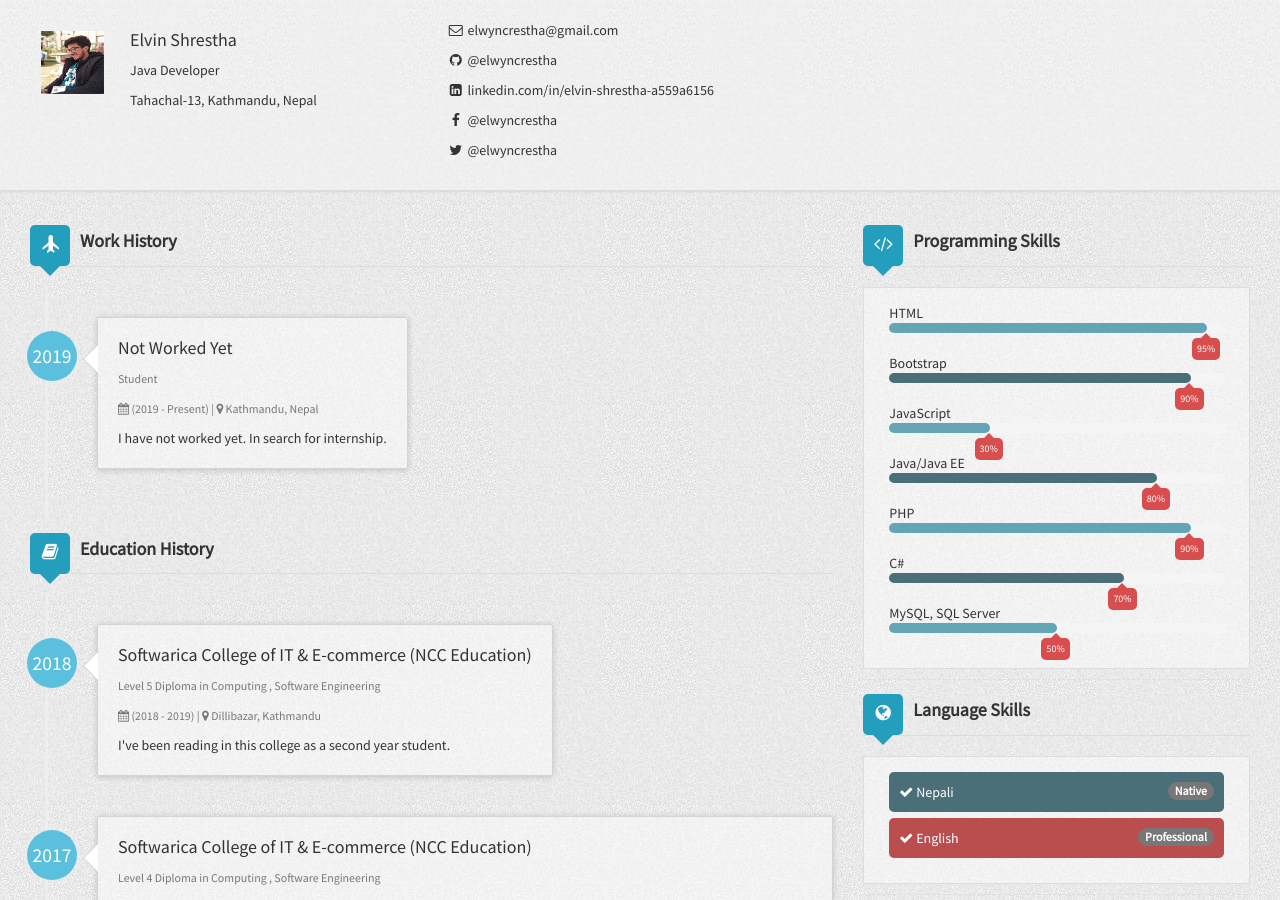
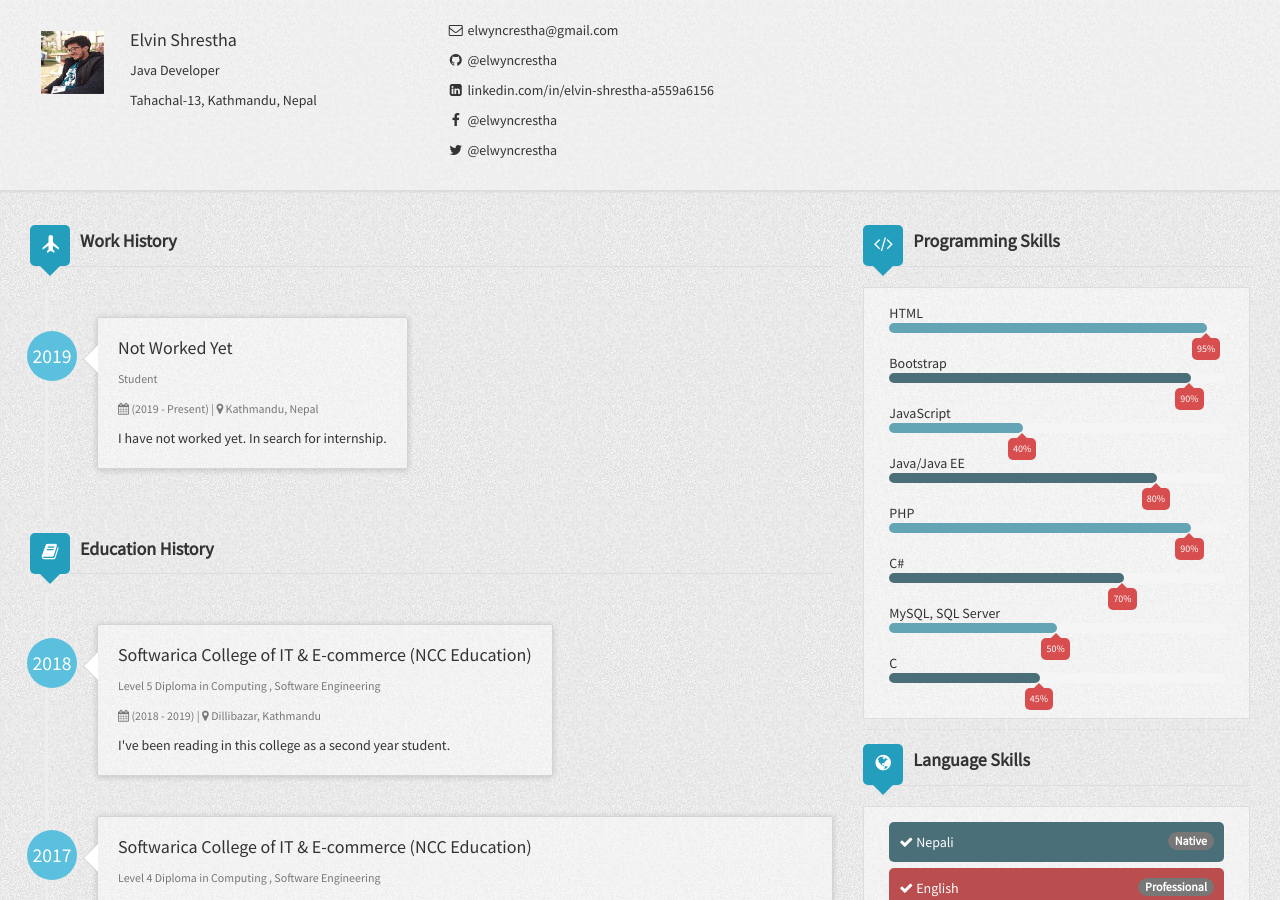
Before and after one commit to elwyncrestha/elwyncrestha.github.io-old, a Jekyll site: the page built from index.html, in a window 1280 px wide and 900 px high. Built offline with Jekyll 4.4.1, drawn with Linux system fonts in a browser that asks for light colours; nearby versions of some CDN libraries.

Commit message:
Update _config.yml

```diff
--- a/_config.yml
+++ b/_config.yml
@@ -83,7 +83,7 @@ author:
       percentage: 90%
     - skill3:
       name: JavaScript
-      percentage: 30%
+      percentage: 40%
     - skill4:
       name: Java/Java EE
       percentage: 80%
@@ -96,6 +96,9 @@ author:
     - skill7:
       name: MySQL, SQL Server
       percentage: 50%
+    - skill8:
+      name: C
+      percentage: 45%
   interests:
     - interest1:
       value: Interested in competitive programming.
```
